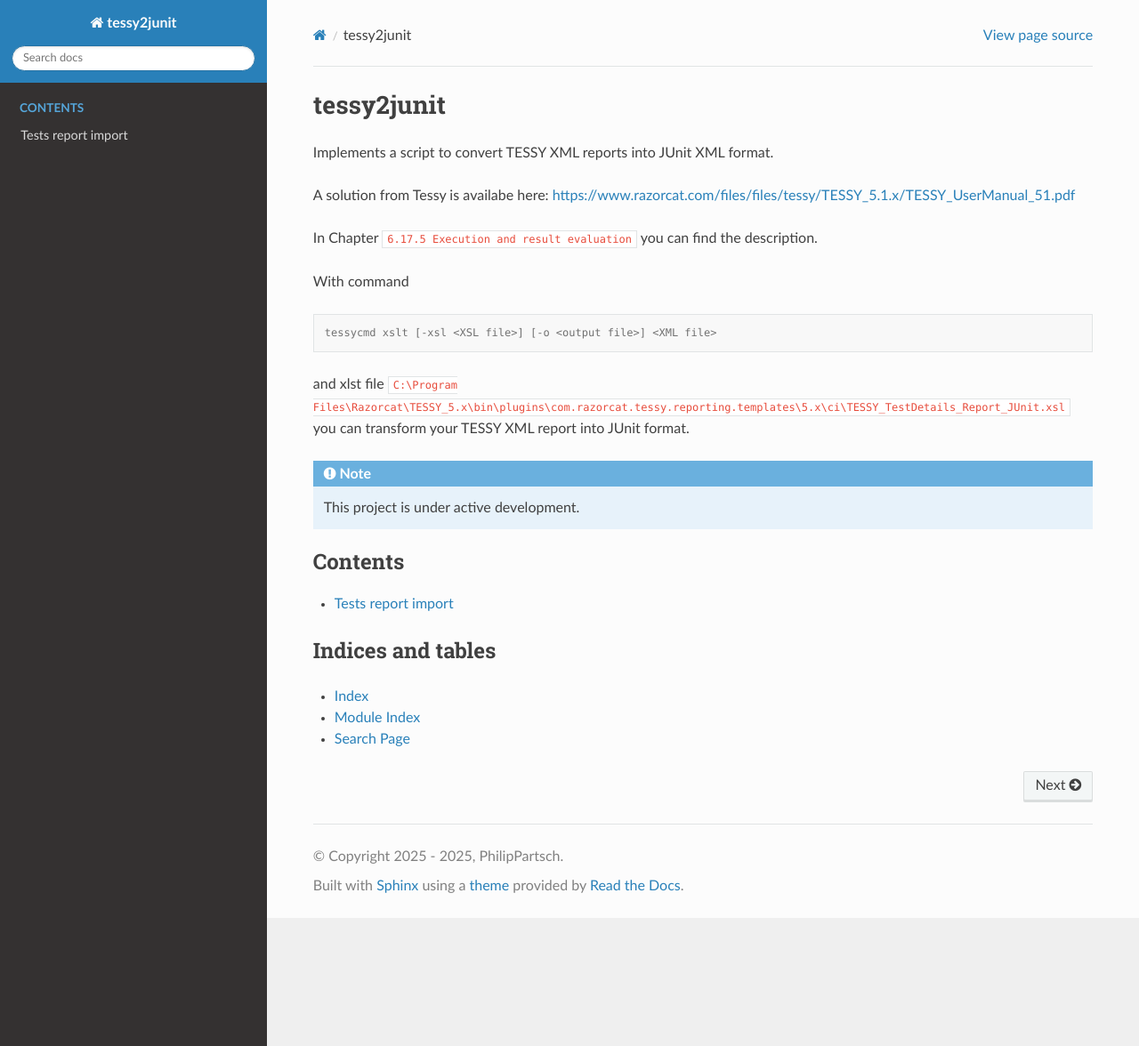
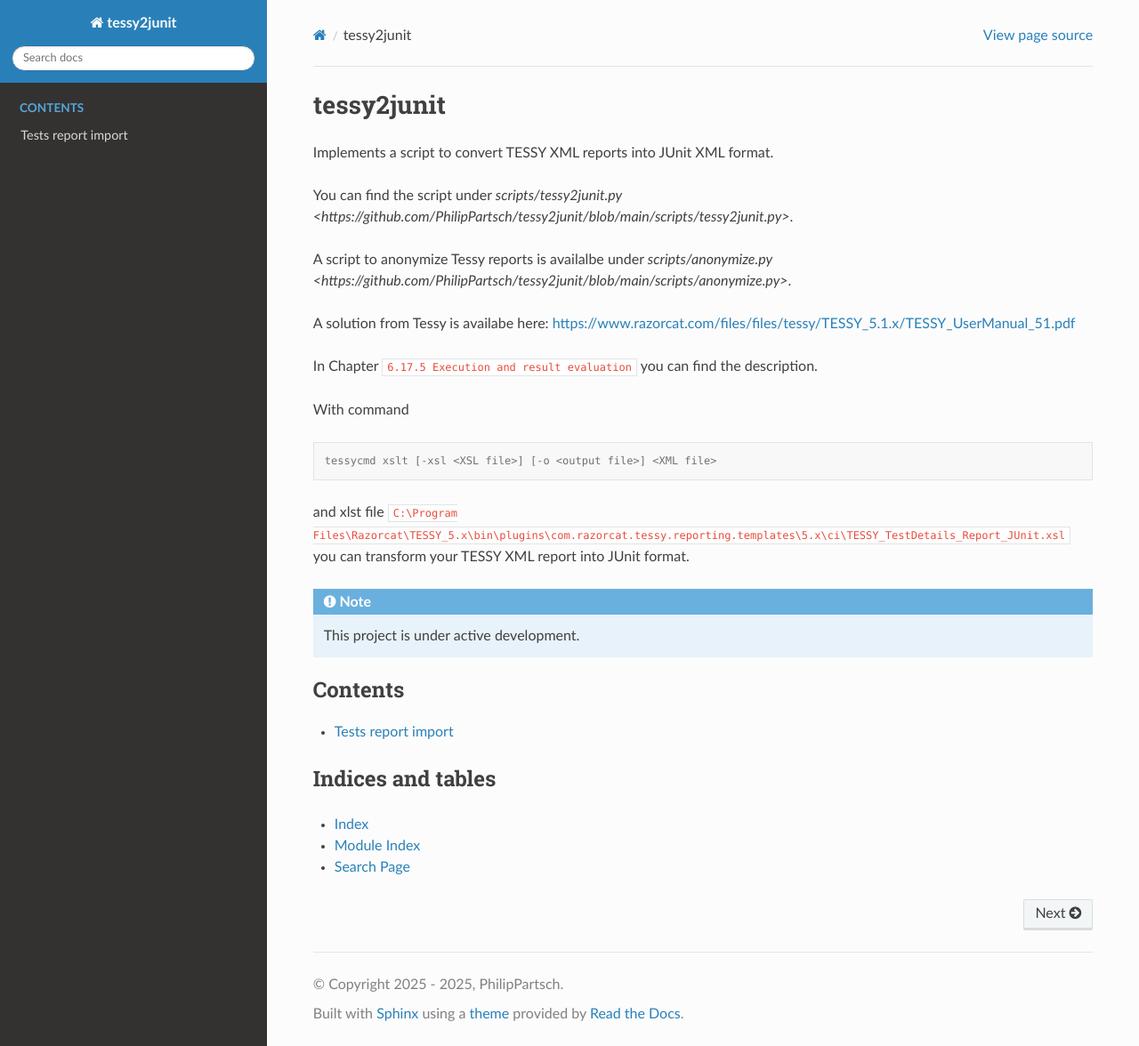
Before and after one commit to PhilipPartsch/tessy2junit, a Sphinx documentation site: the page built from docs/index.rst, in a window 1280 px wide and 1176 px high. Shown: the whole window at 89% size. Built offline with Sphinx 7.4.7 and the Read the Docs theme 3.1.0, drawn with Linux system fonts in a browser that asks for light colours; the version number could not be read and is left out.

Commit message:
add more docu

```diff
--- a/README.rst
+++ b/README.rst
@@ -3,6 +3,12 @@
 ###########
 
 Implements a script to convert TESSY XML reports into JUnit XML format.
+
+You can find the script under `scripts/tessy2junit.py <https://github.com/PhilipPartsch/tessy2junit/blob/main/scripts/tessy2junit.py>`.
+
+A script to anonymize Tessy reports is availalbe under `scripts/anonymize.py <https://github.com/PhilipPartsch/tessy2junit/blob/main/scripts/anonymize.py>`.
+
+
 
 A solution from Tessy is availabe here: https://www.razorcat.com/files/files/tessy/TESSY_5.1.x/TESSY_UserManual_51.pdf
 
```
Also changed, not shown: docs/tests.rst (line endings or trailing spaces).
